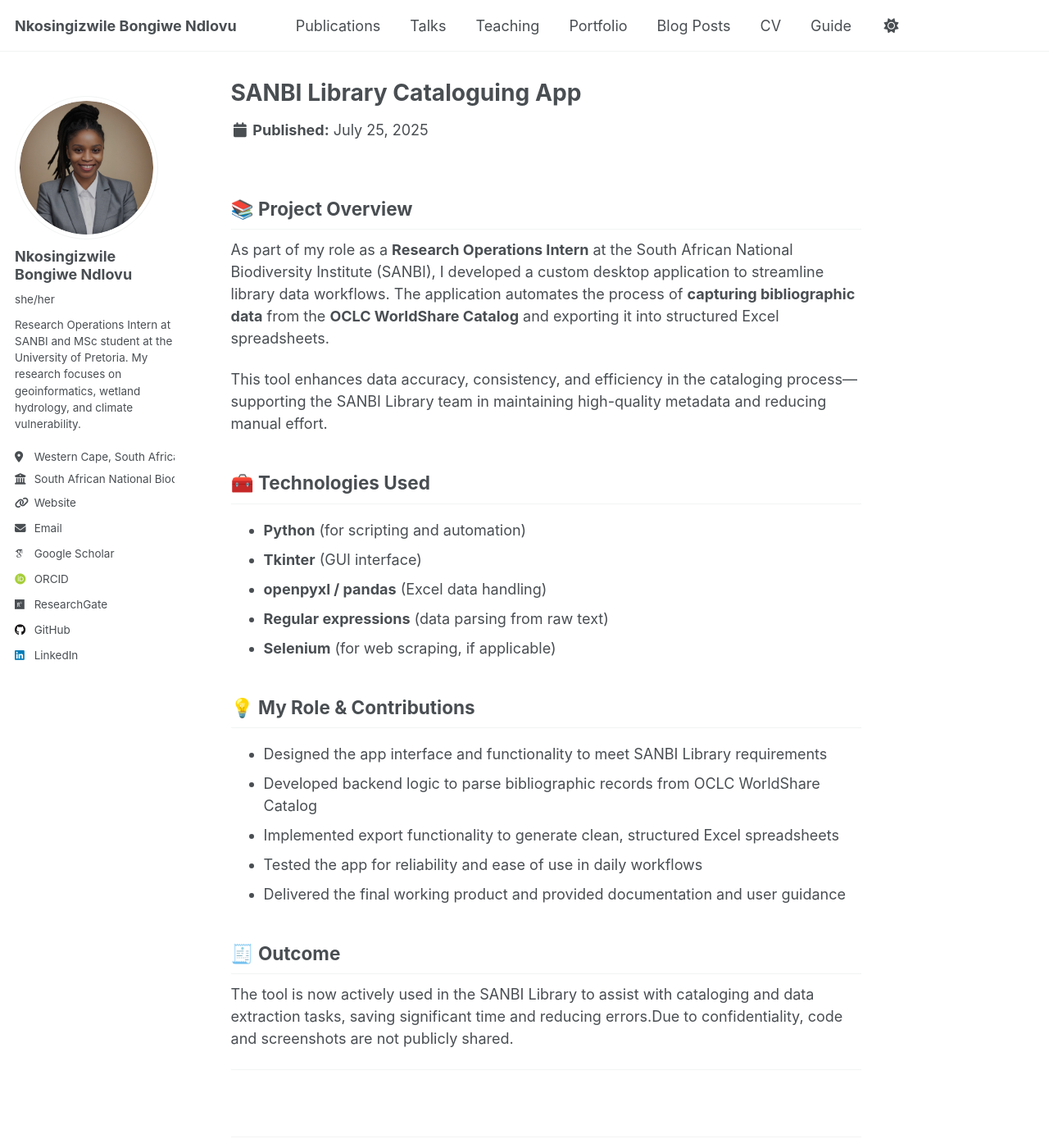
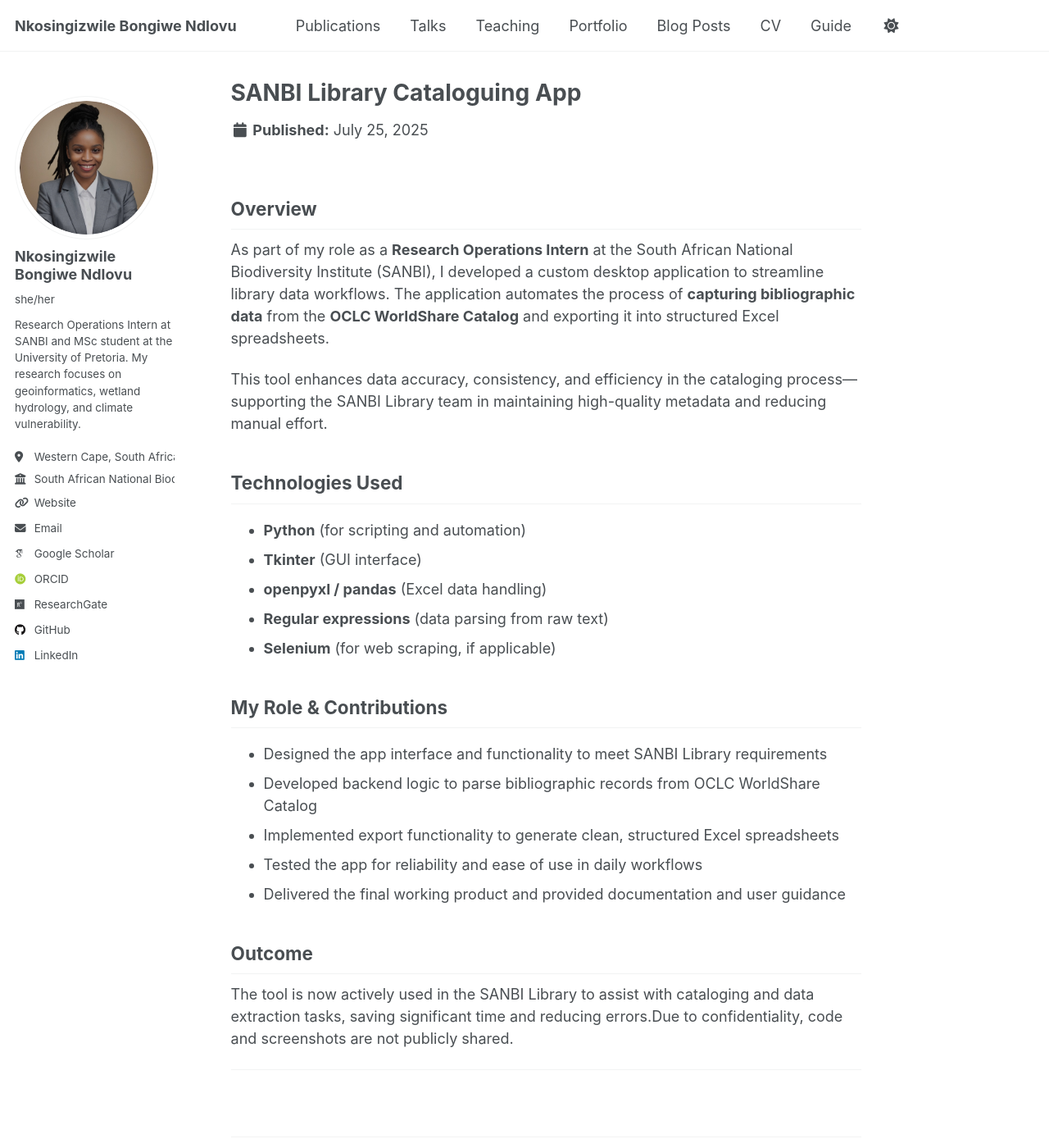
Before and after one commit to Nkosizwi/NB-Ndlovu.github.io, a Jekyll site: the page built from _portfolio/portfolio-4.md, in a window 1280 px wide and 1400 px high. Shown: the whole window at 82% size. Built offline with Jekyll 4.4.1, drawn with Linux system fonts in a browser that asks for light colours; some web fonts are replaced; a script that is not in the unit is left out.

Commit message:
Update portfolio-4.md

```diff
--- a/_portfolio/portfolio-4.md
+++ b/_portfolio/portfolio-4.md
@@ -5,13 +5,13 @@ collection: portfolio
 ---
 
 
-## 📚 Project Overview
+## Overview
 
 As part of my role as a **Research Operations Intern** at the South African National Biodiversity Institute (SANBI), I developed a custom desktop application to streamline library data workflows. The application automates the process of **capturing bibliographic data** from the **OCLC WorldShare Catalog** and exporting it into structured Excel spreadsheets.
 
 This tool enhances data accuracy, consistency, and efficiency in the cataloging process—supporting the SANBI Library team in maintaining high-quality metadata and reducing manual effort.
 
-## 🧰 Technologies Used
+## Technologies Used
 
 - **Python** (for scripting and automation)
 - **Tkinter** (GUI interface)
@@ -19,7 +19,7 @@ This tool enhances data accuracy, consistency, and efficiency in the cataloging
 - **Regular expressions** (data parsing from raw text)
 - **Selenium** (for web scraping, if applicable)
 
-## 💡 My Role & Contributions
+## My Role & Contributions
 
 - Designed the app interface and functionality to meet SANBI Library requirements
 - Developed backend logic to parse bibliographic records from OCLC WorldShare Catalog
@@ -27,7 +27,7 @@ This tool enhances data accuracy, consistency, and efficiency in the cataloging
 - Tested the app for reliability and ease of use in daily workflows
 - Delivered the final working product and provided documentation and user guidance
 
-## 🧾 Outcome
+## Outcome
 
 The tool is now actively used in the SANBI Library to assist with cataloging and data extraction tasks, saving significant time and reducing errors.Due to confidentiality, code and screenshots are not publicly shared.
 
```
